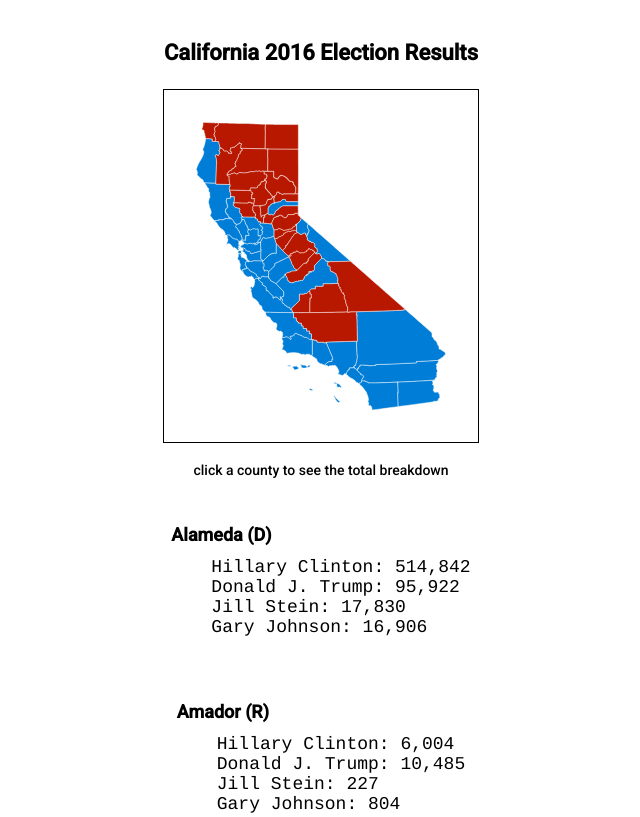
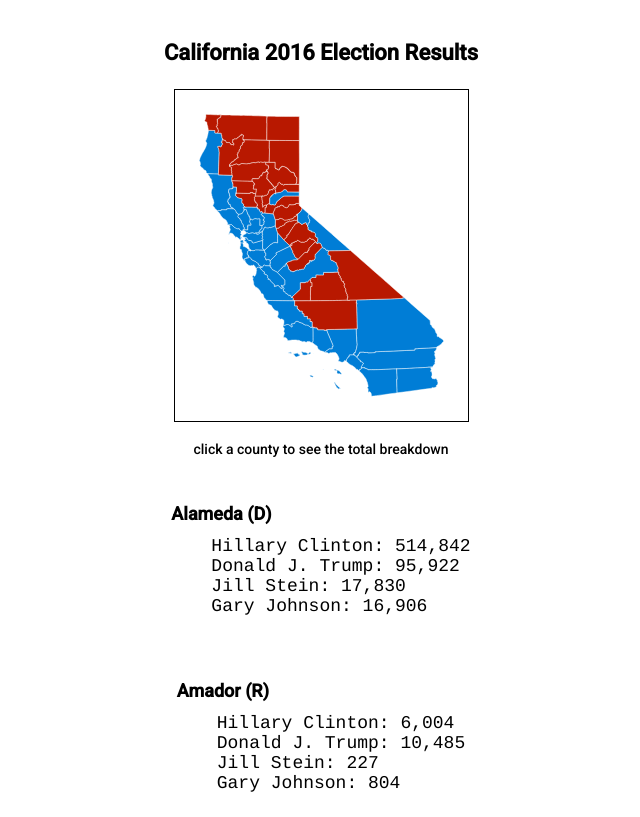
Before and after one commit to rekhers/california-elections, a website built with Parcel: page src/index.html in a window 1280 px wide. Shown: the top 817 px of the page, without its empty margins (319-959 px from the left). Built offline with nearby package versions, Linux system fonts and the light colour scheme.

Commit message:
update readme

```diff
--- a/src/js/color.js
+++ b/src/js/color.js
@@ -1,5 +1,4 @@
 import { whoWon } from "./winner";
-
 
 export function getColor(county) {
 
--- a/src/scss/base.scss
+++ b/src/scss/base.scss
@@ -22,8 +22,8 @@ h1 {
 
 .svg-ca {
     border: 1px solid black;
-    padding: 32px;
-    max-width: 250px;
+    padding: 24px;
+    max-width: 245px;
 }
 
 .active {
```
Also changed, not shown: README.md.
